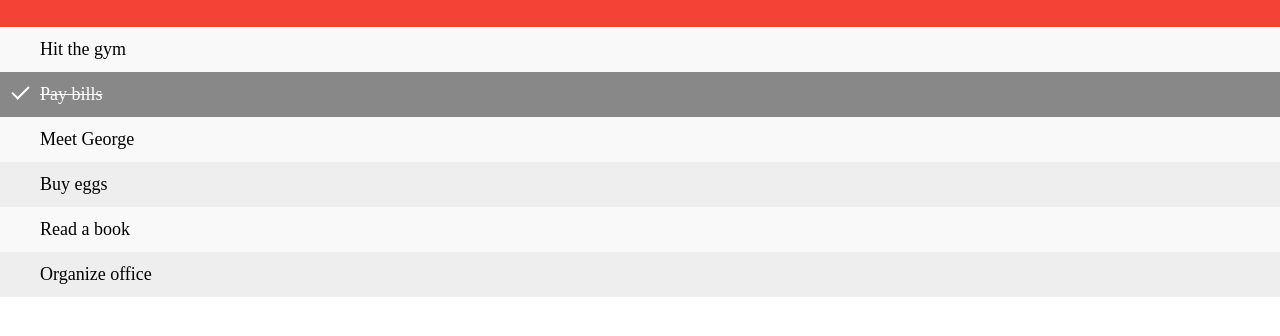
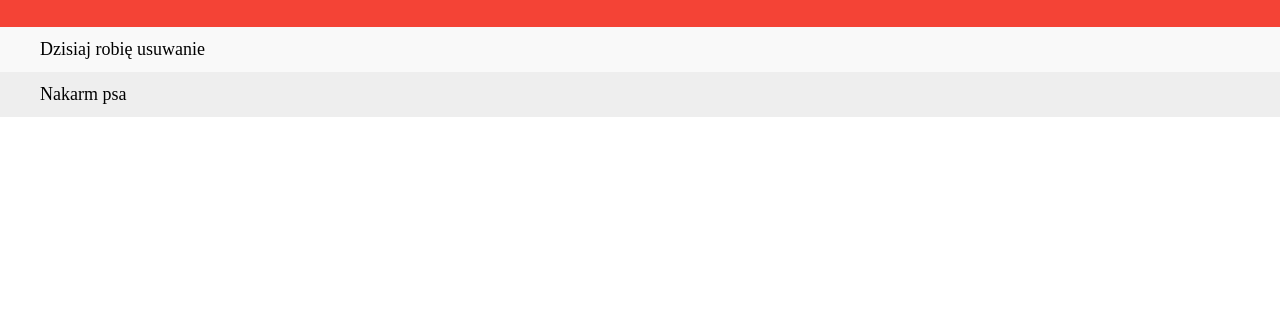
Before and after one commit to Mskalba/ToDo-Schema, a plain HTML site: page index.html in a window 1280 px wide. Shown: the part 108-444 px from the top of the page. Drawn offline with Linux system fonts and the light colour scheme.

Commit message:
project induction

```diff
--- a/index.html
+++ b/index.html
@@ -11,12 +11,14 @@
         </div>
 
         <ul id="list">
-            <li>Hit the gym</li>
+            <!-- <li>Hit the gym</li>
             <li class="checked">Pay bills</li>
             <li>Meet George</li>
             <li>Buy eggs</li>
             <li>Read a book</li>
-            <li>Organize office</li>
+            <li>Organize office</li> -->
         </ul>
+
+        <!-- Popup -->
     </body>
 </html>
--- a/script.js
+++ b/script.js
@@ -1,13 +1,16 @@
 // Zmienne globalne
+let $list;
 
 const initialList = ['Dzisiaj robię usuwanie', 'Nakarm psa'];
 
 function main() {
-    //odpalenie funkcji początkowych
+    prepareDOMElements();
+    prepareInitialList();
 }
 
 function prepareDOMElements() {
     //przygotowanie- wyszukanie elementów w drzewie DOM
+    $list = document.getElementById('list');
 }
 
 function prepareDOMEvents() {
@@ -16,19 +19,29 @@ function prepareDOMEvents() {
 
 function prepareInitialList() {
     //wrzucenie poczatkowych elementów do listy
+    initialList.forEach(todo => {
+        addNewElementToList(todo);
+    });
 }
 
 function addButtonClickHandler() {
     //obługa kliknięcia przycisku dodaj
 }
 
-function addNewElementToList(/* Title, author, id */) {
+function addNewElementToList(title   /* Title, author, id */) {
     //obsługa dodawanie elementów do listy
     // $list.appendChild(createElement('nowy', 2))
+    const newElement = createElement(title);
+    $list.appendChild(newElement);
 }
 
-function createElement(/* Title, author, id */) {
+function createElement(title /* Title, author, id */) {
     // Tworzyc reprezentacje DOM elementu return newElement
+    // return newElement
+    const newElement = document.createElement('li');
+    newElement.innerText = title;
+
+    return newElement;
 }
 
 function listClickManager(/* event- event.target */) {
```
